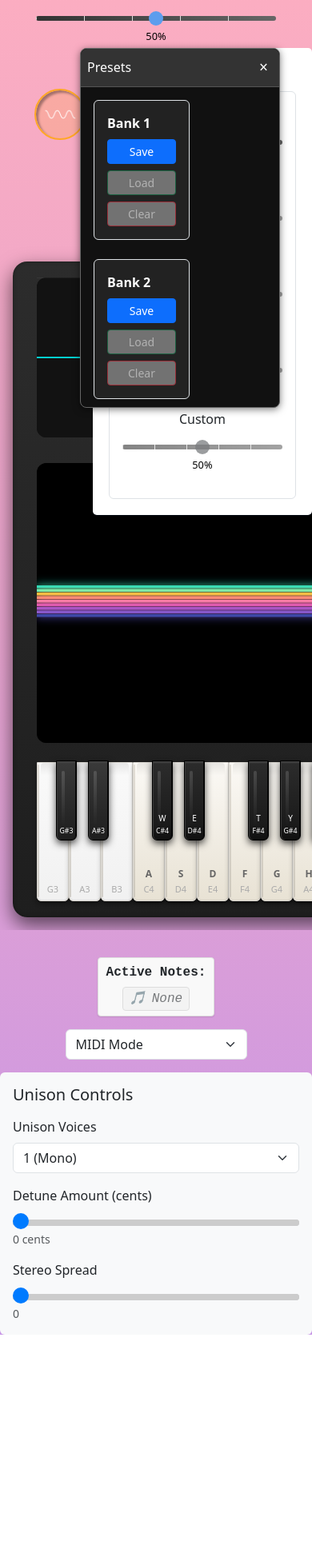
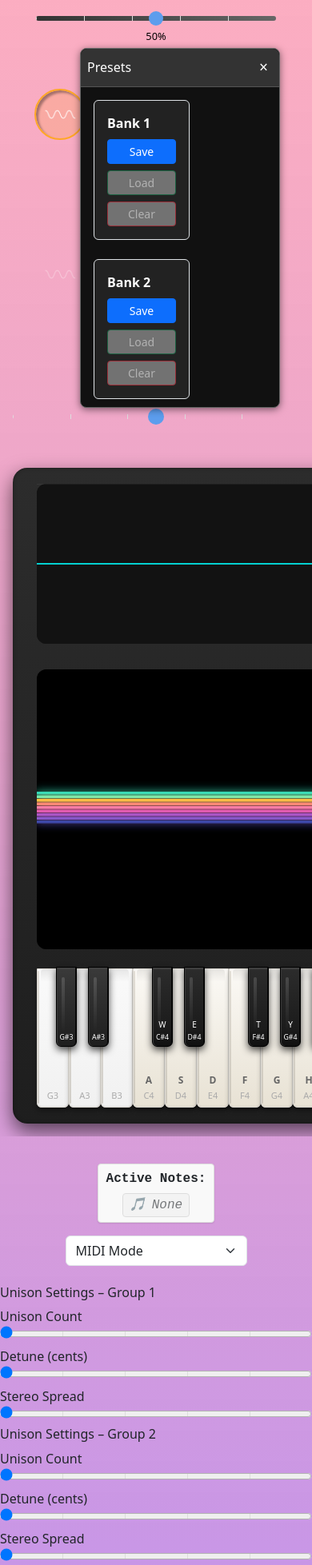
Before and after one commit to nchemsak/ewavestudio-vue, a Vue app: page / in a window 390 px wide. Shown: the part 40-1997 px from the top of the page at 80% size. Before the commit the page ends 1709 px from the top, so only its background shows below. Built offline with nearby package versions, Linux system fonts and the light colour scheme; grey boxes are pictures that could not be loaded.

Commit message:
create wave groups

```diff
--- a/src/assets/styles/main.css
+++ b/src/assets/styles/main.css
@@ -1780,6 +1780,11 @@ input[type="range"]::-webkit-slider-runnable-track {
   background-color: rgba(255, 167, 38, 0.2);
 }
 
+.waveform-option.disabled {
+  opacity: 0.4;
+  pointer-events: none;
+}
+
 input[type="range"] {
   width: 100%;
   background: transparent;
--- a/src/components/ComputerKeyboard.vue
+++ b/src/components/ComputerKeyboard.vue
@@ -9,15 +9,14 @@
 		</div>
 
 		<!-- Waveform Selection -->
-		<div class="mb-4">
+		<!-- <div class="mb-4">
 			<label class="form-label d-block">Wave Shape:</label>
 			<div class="waveform-selector d-flex flex-wrap gap-3 mb-4">
 				<div v-for="wave in waveforms" :key="wave" class="waveform-option"
-					:class="{ selected: selectedWaves.includes(wave) }" :data-wave="wave" @click="toggleWave(wave)">
+					:class="{ selected: waveformType === wave }" @click="selectWave(wave)">
 					<template v-if="wave !== 'custom'">
 						<img :src="`images/${wave}1.png`" :alt="`${wave} waveform`" />
 					</template>
-					<!-- Inside waveform-option for 'custom' -->
 <template v-else>
 						<div class="custom-wave-box text-center">
 							<canvas id="waveformPreview" width="27" height="27"
@@ -26,11 +25,55 @@
 					</template>
 </div>
 </div>
+</div> -->
+
+		<div class="mb-4">
+			<label class="form-label d-block">Waveform Group 1:</label>
+			<div class="waveform-selector d-flex flex-wrap gap-3">
+				<div v-for="wave in waveforms" :key="wave + '-1'" class="waveform-option"
+					:class="{ selected: selectedWave1 === wave, disabled: selectedWave2 === wave }"
+					@click="selectWave1(wave)">
+					<template v-if="wave !== 'custom'">
+						<img :src="`images/${wave}1.png`" :alt="`${wave} waveform`" />
+					</template>
+					<template v-else>
+						<div class="custom-wave-box text-center">
+							<canvas id="waveformPreview1" width="27" height="27"
+								style="max-width: 27px; max-height: 27px;"></canvas>
+						</div>
+					</template>
+				</div>
+			</div>
+		</div>
+		<div class="mb-4">
+			<label class="form-label d-block">Waveform Group 2:</label>
+			<div class="waveform-selector d-flex flex-wrap gap-3">
+				<div v-for="wave in waveforms" :key="wave + '-2'" class="waveform-option"
+					:class="{ selected: selectedWave2 === wave, disabled: selectedWave1 === wave }"
+					@click="selectWave2(wave)">
+					<template v-if="wave !== 'custom'">
+						<img :src="`images/${wave}1.png`" :alt="`${wave} waveform`" />
+					</template>
+					<template v-else>
+						<div class="custom-wave-box text-center">
+							<canvas id="waveformPreview2" width="27" height="27"
+								style="max-width: 27px; max-height: 27px;"></canvas>
+						</div>
+					</template>
+				</div>
+			</div>
+		</div>
+
+
+
+		<div class="wave-mix-slider mt-4">
+			<label class="form-label">Wave 1 <span class="mx-2">⇄</span> Wave 2</label>
+			<input type="range" class="form-range" min="0" max="1" step="0.01" v-model="waveMix" />
 		</div>
 
 
 		<!-- Custom Waveform Controls -->
-		<div v-if="selectedWaves.includes('custom')" id="custom-waveform-controls" class="mt-4">
+		<div v-if="waveformType === 'custom'" id="custom-waveform-controls" class="mt-4">
 			<h4>Custom Waveform Harmonics</h4>
 			<div class="d-flex gap-4 align-items-start">
 				<div>
@@ -46,62 +89,8 @@
 				Harmonics</button>
 		</div>
 
-
-		<!-- Waveform Mix Sliders -->
-		<div id="waveformMixSliders">
-			<h4>Waveform Mix</h4>
-			<div class="outer-slider-wrapper border p-3 border rounded">
-				<div v-for="wave in waveformMixes" :key="wave.id" class="mb-3 slider-wrapper">
-					<label :for="`mix-${wave.id}`" class="form-label">{{ wave.label }}</label>
-					<input type="range" min="0" max="1" step="0.01"
-						:class="['form-range styled-slider', { 'disabled-slider': !selectedWaves.includes(wave.id) }]"
-						:id="`mix-${wave.id}`" v-model="wave.value" :disabled="!selectedWaves.includes(wave.id)"
-						:aria-valuetext="`${Math.round(wave.value * 100)} percent mix for ${wave.label}`" />
-
-					<div class="slider-percentage" :id="`label-mix-${wave.id}`">{{ Math.round(wave.value * 100) }}%
-					</div>
-				</div>
-			</div>
-		</div>
-
-		<!-- Preset Banks -->
-		<!-- <div class="preset-banks">
-			<h4>Presets</h4>
-			<div class="d-flex flex-column gap-4">
-				<div v-for="(bank, index) in banks" :key="'bank-' + index" class="bank-card p-3 border rounded"
-					:class="{ 'active-bank': activeBankIndex === index }" style="width: 120px;">
-					<div class="mb-2">
-						<div class="bank-name-wrapper" style="width: 100%;">
-							<input v-if="bank.editing" v-model="bank.name" @focus="isTyping = true"
-								@blur="() => { isTyping = false; bank.editing = false }"
-								@keydown.enter="() => { isTyping = false; bank.editing = false }"
-								class="form-control form-control-sm w-100" />
-							<span v-else @click="startEditingBank(index)" style="cursor: pointer;">
-								<strong>{{ bank.name }}</strong>
-								<i class="ms-1 bi bi-pencil-fill text-muted"></i>
-							</span>
-						</div>
-					</div>
-					<div class="d-flex flex-column gap-2">
-						<button class="btn btn-sm btn-primary" @click="saveToBank(index)">Save</button>
-						<button class="btn btn-sm btn-success" @click="loadFromBank(index)"
-							:disabled="!bankHasData(index)">Load</button>
-						<button class="btn btn-sm btn-danger" @click="clearBank(index)"
-							:disabled="!bankHasData(index)">Clear</button>
-					</div>
-				</div>
-
-			</div>
-		</div> -->
-
-
-
 		<!-- Keyboard Interface -->
 		<div class="mt-5 keyboard-container">
-			<!-- <canvas id="oscilloscope" width="600" height="200" class="waveform-visual"></canvas>
-			<canvas id="rainbow-visualizer" width="600" height="200" class="waveform-visual mt-3"></canvas> -->
-
-
 			<div class="visualizer-stack d-flex flex-column gap-3 mb-4">
 				<canvas id="oscilloscope" width="600" height="200" class="waveform-visual"></canvas>
 				<canvas id="rainbow-visualizer" width="600" height="350" class="waveform-visual mt-3"></canvas>
@@ -185,10 +174,10 @@
 			@update:isTyping="val => isTyping = val" />
 	</FloatingWindow>
 
-	<div class="mt-3 p-3 bg-light rounded">
+	<!-- <div class="mt-3 p-3 bg-light rounded">
 		<h5 class="mb-3">Unison Controls</h5>
 
-		<!-- Unison Count -->
+
 		<label class="form-label">Unison Voices</label>
 		<select class="form-select mb-3" v-model="unisonCount">
 			<option :value="1">1 (Mono)</option>
@@ -196,23 +185,47 @@
 			<option :value="5">5</option>
 		</select>
 
-		<!-- Detune Cents -->
+
 		<label class="form-label">Detune Amount (cents)</label>
-		<!-- <input type="range" min="0" max="50" step="1" v-model="detuneCents" :key="`detune-${detuneCents}`" class="
-			form-range mb-2" :disabled="unisonCount === 1"> -->
+
 		<input type="range" v-model="detuneCents" class="form-range detune-slider" min="0" max="50" step="1"
 			:aria-valuetext="`${detuneCents} cents detune`">
 
 		<div class="small text-muted">{{ detuneCents }} cents</div>
 
-		<!-- Stereo Spread -->
 		<label class="form-label mt-3">Stereo Spread</label>
-		<!-- <input type="range" min="0" max="1" step="0.01" v-model="stereoSpread" :key="`spread-${stereoSpread}`" class="
-			form-range" :disabled="unisonCount === 1"> -->
+
 		<input type="range" v-model="stereoSpread" class="form-range spread-slider" min="0" max="1" step="0.01"
 			:aria-valuetext="`${Math.round(stereoSpread * 100)} percent stereo spread`">
 
 		<div class="small text-muted">{{ stereoSpread }}</div>
+	</div> -->
+	<div class="unison-controls mt-4 row">
+		<!-- Group 1 Unison -->
+		<div class="col-md-6">
+			<h6>Unison Settings – Group 1</h6>
+			<label>Unison Count</label>
+			<input type="range" min="1" max="5" v-model="unisonCount1" />
+
+			<label>Detune (cents)</label>
+			<input type="range" min="0" max="50" step="1" v-model="detuneCents1" />
+
+			<label>Stereo Spread</label>
+			<input type="range" min="0" max="1" step="0.01" v-model="stereoSpread1" />
+		</div>
+
+		<!-- Group 2 Unison -->
+		<div class="col-md-6">
+			<h6>Unison Settings – Group 2</h6>
+			<label>Unison Count</label>
+			<input type="range" min="1" max="5" v-model="unisonCount2" />
+
+			<label>Detune (cents)</label>
+			<input type="range" min="0" max="50" step="1" v-model="detuneCents2" />
+
+			<label>Stereo Spread</label>
+			<input type="range" min="0" max="1" step="0.01" v-model="stereoSpread2" />
+		</div>
 	</div>
 
 </template>
@@ -237,20 +250,64 @@ watch(volume, (val) => {
 });
 
 const waveforms = ['sine', 'square', 'sawtooth', 'triangle', 'custom'];
-const selectedWaves = ref(['sine']);
-const toggleWave = (wave) => {
-	selectedWaves.value.includes(wave)
-		? selectedWaves.value = selectedWaves.value.filter(w => w !== wave)
-		: selectedWaves.value.push(wave);
+
+const selectedWave1 = ref('sine');
+const selectedWave2 = ref(null);
+
+const waveMix = ref(0.5); // 0 = all wave1, 1 = all wave2
+
+const unisonCount1 = ref(1);
+const detuneCents1 = ref(0);
+const stereoSpread1 = ref(0);
+
+const unisonCount2 = ref(1);
+const detuneCents2 = ref(0);
+const stereoSpread2 = ref(0);
+
+const selectWave1 = (wave) => {
+	if (selectedWave1.value === wave) {
+		selectedWave1.value = null; // toggle off
+	} else {
+		selectedWave1.value = wave;
+		if (selectedWave2.value === wave) {
+			selectedWave2.value = null;
+		}
+	}
 };
 
-const waveformMixes = ref([
-	{ id: 'sine', label: 'Sine', value: 0.5 },
-	{ id: 'square', label: 'Square', value: 0.5 },
-	{ id: 'sawtooth', label: 'Sawtooth', value: 0.5 },
-	{ id: 'triangle', label: 'Triangle', value: 0.5 },
-	{ id: 'custom', label: 'Custom', value: 0.5 }
-]);
+
+const selectWave2 = (wave) => {
+	if (selectedWave2.value === wave) {
+		selectedWave2.value = null; // toggle off
+	} else {
+		selectedWave2.value = wave;
+		if (selectedWave1.value === wave) {
+			selectedWave1.value = null;
+		}
+	}
+};
+
+
+
+
+const preloadImages = () => {
+	waveforms.forEach(w => {
+		if (w !== 'custom') {
+			const img = new Image();
+			img.src = `images/${w}1.png`;
+			img.onload = () => console.log(`${img.src} loaded`);
+		}
+	});
+};
+
+
+onMounted(preloadImages);
+
+
+const waveformType = ref('sine');
+const selectWave = (wave) => {
+	waveformType.value = wave;
+};
 
 const customReal = ref(new Array(9).fill(0));
 customReal.value[1] = 1; // set H1 as the default active harmonic
@@ -324,7 +381,7 @@ const activeNotes = ref([]);
 
 
 function playNote(note) {
-	const panners = [];
+
 	const freq = noteFrequencies[note];
 	if (!freq) return;
 
@@ -344,51 +401,98 @@ function playNote(note) {
 	gainNode.connect(audioCtx.destination);
 
 	const oscillators = [];
-	const gains = {};
+	const panners = [];
 
+	const waveGroups = [
+		{
+			wave: selectedWave1.value,
+			unison: unisonCount1.value,
+			detune: detuneCents1.value,
+			spread: stereoSpread1.value,
+			gainValue: 1 - waveMix.value,
+		},
+		{
+			wave: selectedWave2.value,
+			unison: unisonCount2.value,
+			detune: detuneCents2.value,
+			spread: stereoSpread2.value,
+			gainValue: waveMix.value,
+		}
+	];
 
+	const wave = waveformType.value;
 
-	waveformMixes.value.forEach((wave) => {
-		if (wave.value > 0 && selectedWaves.value.includes(wave.id)) {
-			for (let u = 0; u < UNISON_COUNT; u++) {
+	for (const group of waveGroups) {
+		if (!group.wave) continue;
+
+		for (let u = 0; u < group.unison; u++) {
 			const osc = audioCtx.createOscillator();
+			const gain = audioCtx.createGain();
+			const pan = audioCtx.createStereoPanner();
 
-				if (wave.id === 'custom') {
+			// Oscillator config
+			if (group.wave === 'custom') {
 				const real = new Float32Array(customReal.value);
 				const imag = new Float32Array(customReal.value.length);
 				osc.setPeriodicWave(audioCtx.createPeriodicWave(real, imag));
 			} else {
-					osc.type = wave.id;
+				osc.type = group.wave;
 			}
 
-				// Detune logic
-				const detuneOffset = (UNISON_COUNT === 1)
+			const detuneOffset = (group.unison === 1)
 				? 0
-					: ((u - Math.floor(UNISON_COUNT / 2)) * DETUNE_CENTS);
+				: ((u - Math.floor(group.unison / 2)) * group.detune);
 			osc.frequency.setValueAtTime(freq * Math.pow(2, pitchBend.value / 12), audioCtx.currentTime);
 			osc.detune.value = detuneOffset;
 
-				// Gain node per unison voice
-				const g = audioCtx.createGain();
-				g.gain.value = wave.value / UNISON_COUNT;
+			// Panning
+			const panVal = (group.unison === 1)
+				? 0
+				: ((u - Math.floor(group.unison / 2)) / (group.unison - 1)) * group.spread;
+			pan.pan.value = panVal;
 
-				// Stereo panning
-				const p = audioCtx.createStereoPanner();
-				const panVal = (UNISON_COUNT === 1)
-					? 0
-					: ((u - Math.floor(UNISON_COUNT / 2)) / (UNISON_COUNT - 1)) * STEREO_SPREAD;
-				p.pan.value = panVal;
-				panners.push(p);
-				osc.connect(g).connect(p).connect(gainNode);
+			// Volume per group
+			gain.gain.value = (volume.value * group.gainValue) / (group.unison || 1);
+
+			osc.connect(gain).connect(pan).connect(gainNode);
 			osc.start();
+
 			oscillators.push(osc);
-
+			panners.push(pan);
+		}
 	}
 
-			// Optional: store gain per wave type (not per unison)
-			gains[wave.id] = wave.value;
-		}
-	});
+	// for (let u = 0; u < UNISON_COUNT; u++) {
+	// 	const osc = audioCtx.createOscillator();
+
+	// 	if (wave === 'custom') {
+	// 		const real = new Float32Array(customReal.value);
+	// 		const imag = new Float32Array(customReal.value.length);
+	// 		osc.setPeriodicWave(audioCtx.createPeriodicWave(real, imag));
+	// 	} else {
+	// 		osc.type = wave;
+	// 	}
+
+	// 	const detuneOffset = (UNISON_COUNT === 1)
+	// 		? 0
+	// 		: ((u - Math.floor(UNISON_COUNT / 2)) * DETUNE_CENTS);
+	// 	osc.frequency.setValueAtTime(freq * Math.pow(2, pitchBend.value / 12), audioCtx.currentTime);
+	// 	osc.detune.value = detuneOffset;
+
+	// 	const g = audioCtx.createGain();
+	// 	g.gain.value = volume.value / UNISON_COUNT;
+
+	// 	const p = audioCtx.createStereoPanner();
+	// 	const panVal = (UNISON_COUNT === 1)
+	// 		? 0
+	// 		: ((u - Math.floor(UNISON_COUNT / 2)) / (UNISON_COUNT - 1)) * STEREO_SPREAD;
+	// 	p.pan.value = panVal;
+	// 	panners.push(p);
+	// 	osc.connect(g).connect(p).connect(gainNode);
+	// 	osc.start();
+	// 	oscillators.push(osc);
+	// }
+
 
 	let lfo = null, lfoGain = null;
 	if (modulationDepth.value > 0 && oscillators[0]) {
@@ -402,12 +506,9 @@ function playNote(note) {
 
 	activeOscillators.set(note, {
 		oscillators,
+		panners,
 		gainNode,
-		gains,
-		baseFreq: freq,
-		lfo,
-		lfoGain,
-		panners
+		startedAt: audioCtx.currentTime
 	});
 
 	if (!activeNotes.value.includes(note)) activeNotes.value.push(note);
@@ -615,41 +716,47 @@ const banks = ref([
 ]);
 
 function saveToBank(index) {
+	banks.value[index].name = `Preset ${index + 1}`;
+	banks.value[index].timestamp = Date.now();
+
 	banks.value[index].data = {
-		selectedWaves: [...selectedWaves.value],
-		waveformMixes: waveformMixes.value.map(w => ({ ...w })),
+		selectedWave1: selectedWave1.value,
+		selectedWave2: selectedWave2.value,
+		waveMix: waveMix.value,
+
 		customReal: [...customReal.value],
-		unisonCount: unisonCount.value,
-		detuneCents: detuneCents.value,
-		stereoSpread: stereoSpread.value
+
+		unisonCount1: unisonCount1.value,
+		detuneCents1: detuneCents1.value,
+		stereoSpread1: stereoSpread1.value,
+
+		unisonCount2: unisonCount2.value,
+		detuneCents2: detuneCents2.value,
+		stereoSpread2: stereoSpread2.value
 	};
-	banks.value[index].timestamp = Date.now();
-	console.log('Saved data:', banks.value[index].data);
 }
+
 
 function loadFromBank(index) {
 	const data = banks.value[index].data;
 	if (!data) return;
 
-	selectedWaves.value = [...data.selectedWaves];
-	waveformMixes.value = data.waveformMixes.map(w => ({ ...w }));
-	customReal.value = [...data.customReal];
+	selectedWave1.value = data.selectedWave1 || null;
+	selectedWave2.value = data.selectedWave2 || null;
+	waveMix.value = Number.isFinite(data.waveMix) ? data.waveMix : 0.5;
 
+	customReal.value = data.customReal ? [...data.customReal] : [0, 0, 0, 0, 0];
+	drawWaveformFromReal();
 
-	unisonCount.value = Number(data.unisonCount ?? 1);
-	detuneCents.value = Number(data.detuneCents ?? 0);
-	stereoSpread.value = Number(data.stereoSpread ?? 0);
+	unisonCount1.value = data.unisonCount1 ?? 1;
+	detuneCents1.value = data.detuneCents1 ?? 0;
+	stereoSpread1.value = data.stereoSpread1 ?? 0;
 
+	unisonCount2.value = data.unisonCount2 ?? 1;
+	detuneCents2.value = data.detuneCents2 ?? 0;
+	stereoSpread2.value = data.stereoSpread2 ?? 0;
+}
 
-	console.log('Loaded:', {
-		unison: unisonCount.value,
-		detune: detuneCents.value,
-		spread: stereoSpread.value
-	});
-
-	console.log('Bank raw data:', data);
-	activeBankIndex.value = index;
-}
 
 
 
@@ -695,15 +802,6 @@ watch(volume, (val) => {
 	});
 });
 
-watch(waveformMixes, () => {
-	activeOscillators.forEach(({ gains }) => {
-		if (!gains) return;
-		waveformMixes.value.forEach(w => {
-			const g = gains[w.id];
-			if (g) g.gain.setTargetAtTime(w.value, audioCtx.currentTime, 0.01);
-		});
-	});
-}, { deep: true });
 
 watch(pitchBend, (bend) => {
 	activeOscillators.forEach(({ oscillators, baseFreq }) => {
@@ -727,13 +825,11 @@ watch(detuneCents, (val) => {
 		if (unison === 1) return;
 
 		let idx = 0;
-		for (const wave of selectedWaves.value) {
 		for (let u = 0; u < unison; u++) {
 			const detuneOffset = (u - Math.floor(unison / 2)) * val;
 			const osc = oscillators[idx++];
 			if (osc && osc.detune) {
 				osc.detune.setTargetAtTime(detuneOffset, audioCtx.currentTime, 0.01);
-				}
 			}
 		}
 	});
@@ -746,7 +842,6 @@ watch(stereoSpread, (val) => {
 		if (!panners || unison === 1) return;
 
 		let idx = 0;
-		for (const wave of selectedWaves.value) {
 		for (let u = 0; u < unison; u++) {
 			const panVal = ((u - Math.floor(unison / 2)) / (unison - 1 || 1)) * val;
 			const panner = panners[idx++];
@@ -754,7 +849,7 @@ watch(stereoSpread, (val) => {
 				panner.pan.setTargetAtTime(panVal, audioCtx.currentTime, 0.01);
 			}
 		}
-		}
+
 	});
 });
 
@@ -836,12 +931,13 @@ function drawRainbowVisualizer() {
 			const offsetY = baseY + (l - layers / 2) * spacing;
 			const amplitude = 10;
 
-			ctx.beginPath();
+
 			ctx.strokeStyle = colors[l % colors.length];
+			ctx.shadowColor = colors[l % colors.length];
+			ctx.shadowBlur = 12;
 			ctx.lineWidth = 3.5;
 			ctx.lineCap = 'round';
-			ctx.shadowColor = colors[l % colors.length];
-			ctx.shadowBlur = 12;
+			ctx.beginPath();
 			let x = 0;
 			for (let i = 0; i < bufferLength; i++) {
 				const v = dataArray[i] / 128.0;
```
Lines whose indentation alone changed are shown as unchanged.
